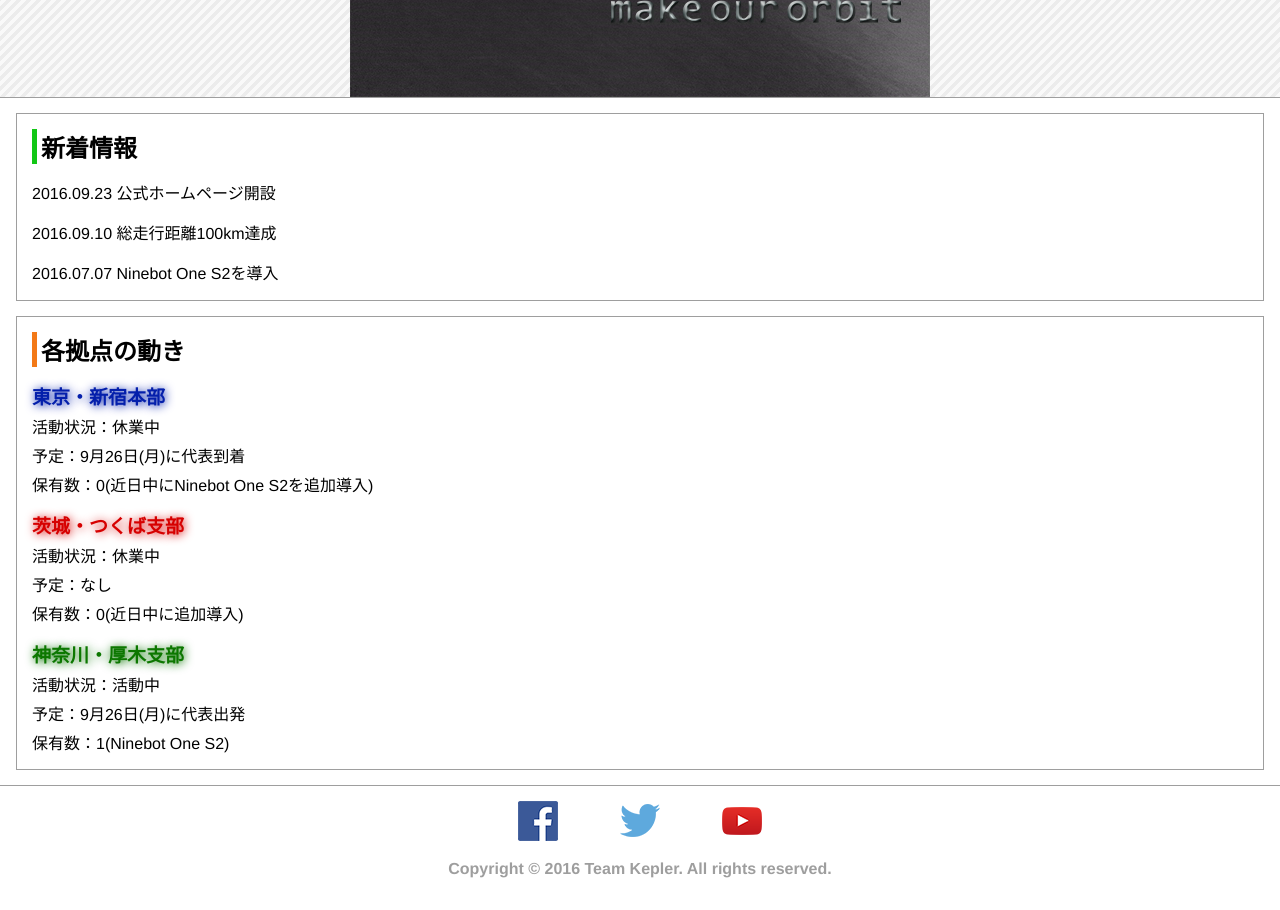
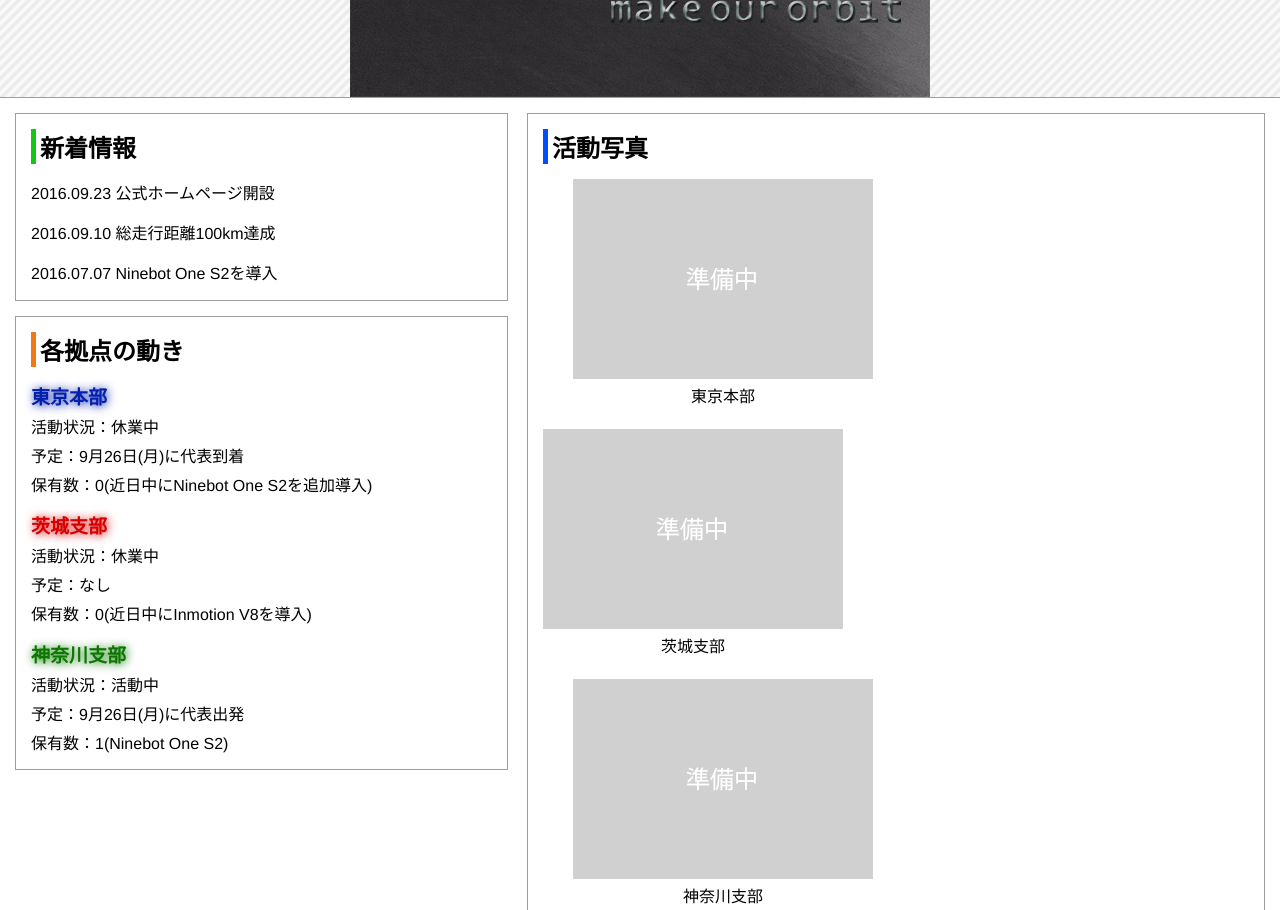
Before and after one commit to yohanesu/teamkepler_website, a plain HTML site: page index.html in a window 1280 px wide. Shown: the part 440-1350 px from the top of the page. Drawn offline with Linux system fonts and the light colour scheme.

Commit message:
Added new container

```diff
--- a/css/index.css
+++ b/css/index.css
@@ -60,10 +60,22 @@ h1 {
   height: 435px;
   border-bottom: 1px solid #9e9e9e;
 }
+#main-container {
+  width: 100%;
+  height: 870px;
+}
+#left-container {
+  width: 40%;
+  float: left;
+}
+#right-container {
+  float: right;
+  width: 60%;
+}
 .news-container {
-  width: 95%;
-  margin: 15px auto 0px auto;
-  padding: 0px 15px 0px 15px;
+  width: 90%;
+  margin: 15px auto 0px 15px;
+  padding: 0px 15px;
   border: 1px solid #9e9e9e;
 }
 .news-container h2 {
@@ -79,9 +91,9 @@ h1 {
   text-align: left;
 }
 .branch-container {
-  width: 95%;
-  margin: 15px auto 0px auto;
-  padding: 0px 15px 0px 15px;
+  width: 90%;
+  margin: 15px auto 0px 15px;
+  padding: 0px 15px;
   border: 1px solid #9e9e9e;
   font-family: Helvetica, "Meiryo UI", "ヒラギノ角ゴPro", sans-serif;
 }
@@ -115,6 +127,53 @@ h1 {
   color: #0c7700;
   text-shadow: #0c7700 1px 1px 10px;
 }
+.gallery-container {
+  margin: 15px 15px 0px 15px;
+  padding: 0px 15px;
+  border: 1px solid #9e9e9e;
+  font-family: Helvetica, "Meiryo UI", "ヒラギノ角ゴPro", sans-serif;
+}
+.gallery-container h2 {
+  text-align: left;
+  margin-top: 15px;
+  margin-bottom: 15px;
+  padding-left: 4px;
+  border-left: 5px solid #004eff;
+}
+.gallery {
+  margin: 0;
+  padding: 0;
+  height: 750px;
+}
+#gallery-list {
+  margin: 0;
+  padding: 0;
+}
+#gallery-list img {
+  width: 300px;
+  height: 200px;
+}
+#gallery-list li {
+  width: 300px;
+  height: 200px;
+  margin-right: 88px;
+  margin-left: 30px;
+  margin-bottom: 50px;
+  list-style: none;
+  float: left;
+}
+#gallery-list li:nth-child(2n) {
+  margin-right: 0;
+  margin-left: 0;
+}
+#gallery-list dl {
+  font-family: Helvetica, "Meiryo UI", "ヒラギノ角ゴPro", sans-serif;
+  text-align: center;
+  margin: 0;
+}
+footer {
+  clear: both;
+}
 .footer-container {
   margin: 15px 0px 0px 0px;
   border-top: 1px solid #9e9e9e;
--- a/index.html
+++ b/index.html
@@ -14,9 +14,9 @@
 <ul class="navbar-list">
   <li><a href="./about.html">About</a></li>
   <li><a href="">News</a></li>
-  <li><a href="">Events</a></li>
+  <li><a href="">Gallery</a></li>
+  <li><a href="">Daily</a></li>
   <li><a href="">Contact</a></li>
-  <li><a href="">Link</a></li>
 </ul>
 </nav>
 </header>
@@ -25,6 +25,8 @@
     <li><img src="./image/carousel_1.png" alt="carousel_1" /></li>
   </ul>
 </div>
+<div id="main-container">
+  <div id="left-container">
     <div class="news-container">
       <h2>新着情報</h2>
       <p>2016.09.23 公式ホームページ開設</p>
@@ -34,23 +36,40 @@
     <div class="branch-container">
       <h2>各拠点の動き</h2>
       <section id="branch-shinjuku" class="section-branch">
-    <h3>東京・新宿本部</h3>
+        <h3>東京本部</h3>
         <p>活動状況：休業中</p>
         <p>予定：9月26日(月)に代表到着</p>
         <p>保有数：0(近日中にNinebot One S2を追加導入)</p>
       </section>
       <section id="branch-tsukuba" class="section-branch">
-    <h3>茨城・つくば支部</h3>
+        <h3>茨城支部</h3>
         <p>活動状況：休業中</p>
         <p>予定：なし</p>
-    <p>保有数：0(近日中に追加導入)</p>
+        <p>保有数：0(近日中にInmotion V8を導入)</p>
       </section>
       <section id="branch-atsugi" class="section-branch">
-    <h3>神奈川・厚木支部</h3>
+        <h3>神奈川支部</h3>
         <p>活動状況：活動中</p>
         <p>予定：9月26日(月)に代表出発</p>
         <p>保有数：1(Ninebot One S2)</p>
       </section>
+    </div>
+  </div>
+  <div id="right-container">
+    <div class="gallery-container">
+      <h2>活動写真</h2>
+      <div class="gallery">
+        <ul id="gallery-list">
+          <li><img src="./image/preparation.png" alt="preparation" /><dl>東京本部</dl></li>
+          <li><img src="./image/preparation.png" alt="preparation" /><dl>茨城支部</dl></li>
+          <li><img src="./image/preparation.png" alt="preparation" /><dl>神奈川支部</dl></li>
+          <li><img src="./image/preparation.png" alt="preparation" /><dl>タイムアタック1</dl></li>
+          <li><img src="./image/preparation.png" alt="preparation" /><dl>タイムアタック2</dl></li>
+          <li><img src="./image/preparation.png" alt="preparation" /><dl>パフォーマンス</dl></li>
+        </ul>
+      </div>
+    </div>
+  </div>
 </div>
 <footer>
 <div class="footer-container">
```
Also changed, not shown: image/preparation.png (added). Lines whose indentation alone changed are shown as unchanged.
